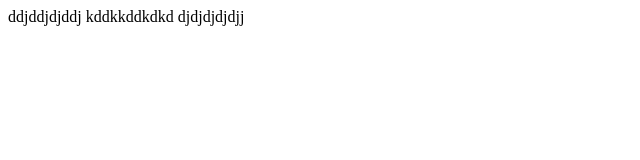
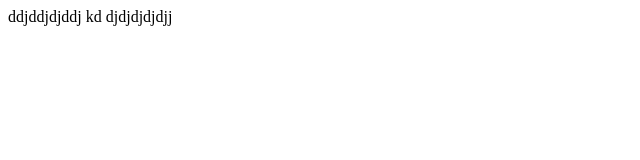
Before and after one commit to danielraitan/DI-Bootcamp-stage1, a plain HTML site: page DI-Bootcamp-stage1/heyyou/what.html in a window 1280 px wide. Shown: the whole page, without its empty margins (0-640 px from the left). Drawn offline with Linux system fonts and the light colour scheme.

Commit message:
Update what.html

```diff
--- a/DI-Bootcamp-stage1/heyyou/what.html
+++ b/DI-Bootcamp-stage1/heyyou/what.html
@@ -8,7 +8,7 @@
 </head>
 <body>
     ddjddjdjddj
-    kddkkddkdkd
+    kd
     djdjdjdjdjj
 </body>
 </html>
```
